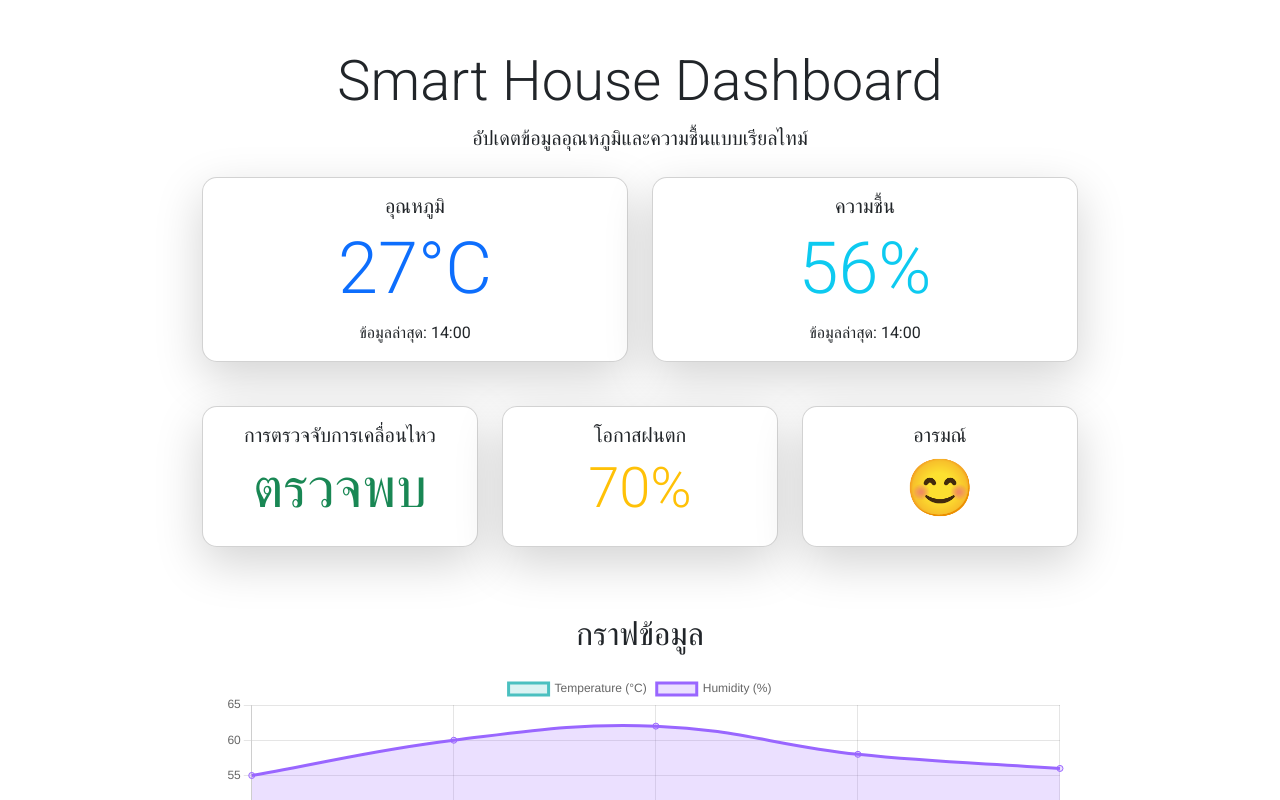
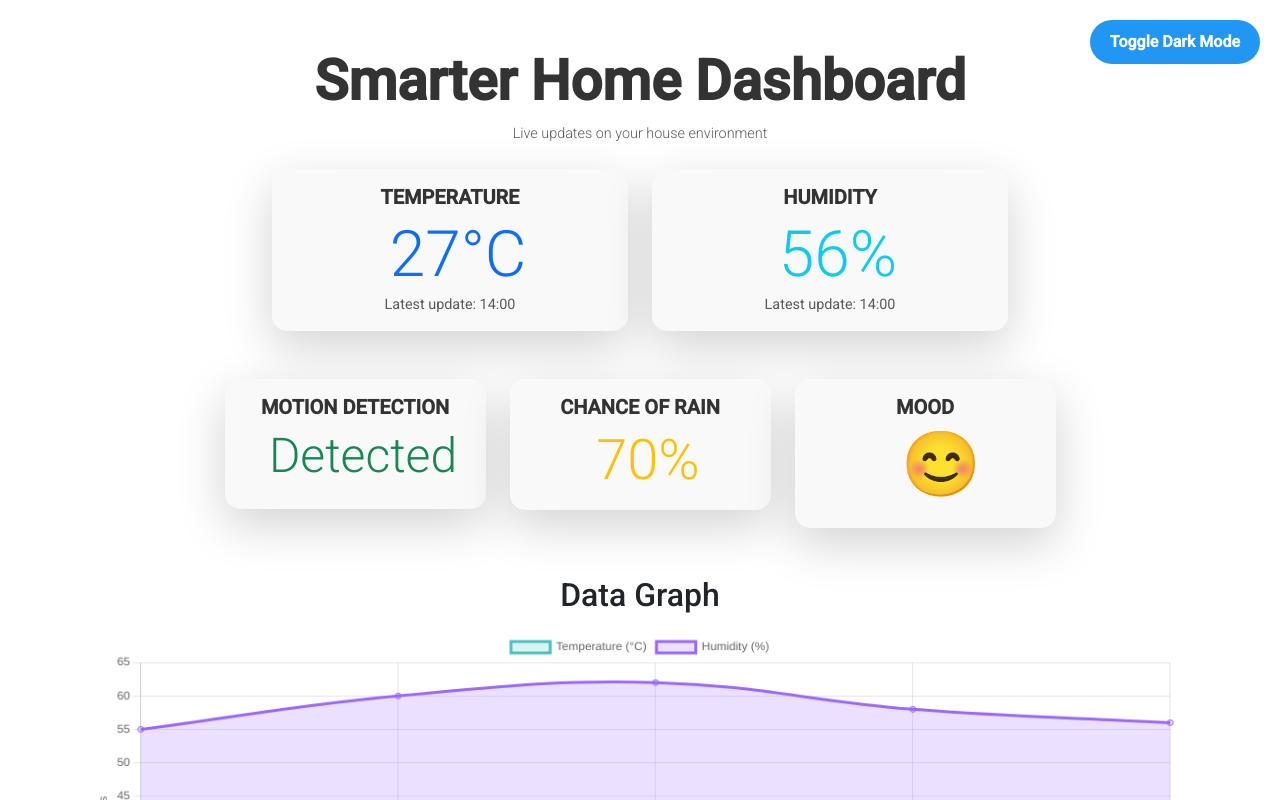
Before and after one commit to kcopyk/skibidiembed, an Angular app: page / in a window 1280 px wide. Shown: the top 800 px of the page. Built offline with nearby package versions, Linux system fonts and the light colour scheme.

Commit message:
dark mode1

```diff
--- a/src/app/dashboard/dashboard.component.css
+++ b/src/app/dashboard/dashboard.component.css
@@ -1,25 +1,104 @@
+/* Light mode (default) */
+body {
+    background-color: #f8f9fa;
+    color: #212529;
+    transition: background-color 0.3s, color 0.3s;
+}
+
 .card {
     border-radius: 15px;
-    margin-bottom: 20px;
+    background-color: #f9f9f9;
+    transition: transform 0.3s, box-shadow 0.3s;
+    display: flex;
+    flex-direction: column;
+    justify-content: space-between;
 }
 
-  .container {
-    max-width: 900px;
+.card:hover {
+    transform: scale(1.03);
+    box-shadow: 0 10px 20px rgba(0, 0, 0, 0.1);
+}
+
+h5.card-title {
+    font-weight: bold;
+    text-transform: uppercase;
+    color: #333;
+}
+
+.text-center h1 {
+    font-weight: bold;
+    color: #333;
+}
+
+.text-muted {
+    font-size: 0.9rem;
 }
 
 #temperatureChart {
     max-height: 400px;
-    margin-top: 20px;
+    border-radius: 15px;
+    padding: 10px;
 }
 
-  .text-success {
-    color: green;
+/* Dark Mode Styles */
+body.dark-mode {
+    background-color: #212529;
+    color: #f8f9fa;
 }
 
-  .text-danger {
-    color: red;
+body.dark-mode .card {
+    background-color: #343a40;
+    color: #f8f9fa;
 }
 
-  .text-warning {
-    color: orange;
+body.dark-mode .card-title,
+body.dark-mode .card-text,
+body.dark-mode .text-muted {
+    color: #f8f9fa;
 }
+
+body.dark-mode .text-center h1 {
+    color: #f8f9fa;
+}
+
+body.dark-mode #temperatureChart {
+    background-color: #495057;
+}
+
+/* Dark mode specific hover styles for cards */
+body.dark-mode .card:hover {
+    box-shadow: 0 10px 20px rgba(255, 255, 255, 0.2);
+}
+
+/* Dark Mode Toggle Button Styles */
+.btn-toggle-dark-mode {
+    position: fixed;
+    top: 20px;
+    right: 20px;
+    background-color: #2196F3;
+    color: #fff;
+    border: none;
+    padding: 10px 20px;
+    border-radius: 25px;
+    cursor: pointer;
+    font-weight: bold;
+    transition: background-color 0.3s;
+}
+
+.btn-toggle-dark-mode:hover {
+    background-color: #1976D2;
+}
+
+.btn-toggle-dark-mode:focus {
+    outline: none;
+}
+
+/* When Dark Mode is active, change button style */
+body.dark-mode .btn-toggle-dark-mode {
+    background-color: #333;
+    color: #fff;
+}
+
+body.dark-mode .btn-toggle-dark-mode:hover {
+    background-color: #495057;
+}
--- a/src/app/dashboard/dashboard.component.html
+++ b/src/app/dashboard/dashboard.component.html
@@ -1,72 +1,94 @@
 <div class="container mt-5">
   <div class="text-center mb-4">
-    <h1 class="display-4">Smart House Dashboard</h1>
-    <p class="lead">อัปเดตข้อมูลอุณหภูมิและความชื้นแบบเรียลไทม์</p>
+    <h1 class="display-4">Smarter Home Dashboard</h1>
+    <p class="lead text-muted">Live updates on your house environment</p>
   </div>
 
-  <!-- Cards Row -->
-  <div class="row">
+  <!-- Dark Mode Toggle Button (placed at the top-right) -->
+  <button class="btn btn-toggle-dark-mode" (click)="toggleDarkMode()">Toggle Dark Mode</button>
+
+  <!-- Top Row: Temperature and Humidity Cards -->
+  <div class="row g-4 justify-content-center">
     <!-- Card for Temperature -->
-    <div class="col-md-6">
-      <div class="card text-center shadow-lg">
+    <div class="col-md-6 col-lg-4">
+      <div class="card text-center shadow-lg border-0">
         <div class="card-body">
-          <h5 class="card-title">อุณหภูมิ</h5>
-          <h2 class="display-2 text-primary">
-            {{ sensorData.temperature[sensorData.temperature.length - 1] }}°C
-          </h2>
-          <p class="card-text">
-            ข้อมูลล่าสุด: {{ sensorData.timestamps[sensorData.timestamps.length - 1] }}
+          <h5 class="card-title">Temperature</h5>
+          <div class="d-flex justify-content-center align-items-center">
+            <i class="fas fa-thermometer-half text-primary display-3 me-3"></i>
+            <h2 class="display-3 text-primary m-0">
+              {{ sensorData.temperature[sensorData.temperature.length - 1] }}°C
+            </h2>
+          </div>
+          <p class="card-text text-muted">
+            Latest update: {{ sensorData.timestamps[sensorData.timestamps.length - 1] }}
           </p>
         </div>
       </div>
     </div>
 
     <!-- Card for Humidity -->
-    <div class="col-md-6">
-      <div class="card text-center shadow-lg">
+    <div class="col-md-6 col-lg-4">
+      <div class="card text-center shadow-lg border-0">
         <div class="card-body">
-          <h5 class="card-title">ความชื้น</h5>
-          <h2 class="display-2 text-info">
-            {{ sensorData.humidity[sensorData.humidity.length - 1] }}%
-          </h2>
-          <p class="card-text">
-            ข้อมูลล่าสุด: {{ sensorData.timestamps[sensorData.timestamps.length - 1] }}
+          <h5 class="card-title">Humidity</h5>
+          <div class="d-flex justify-content-center align-items-center">
+            <i class="fas fa-tint text-info display-3 me-3"></i>
+            <h2 class="display-3 text-info m-0">
+              {{ sensorData.humidity[sensorData.humidity.length - 1] }}%
+            </h2>
+          </div>
+          <p class="card-text text-muted">
+            Latest update: {{ sensorData.timestamps[sensorData.timestamps.length - 1] }}
           </p>
         </div>
       </div>
     </div>
   </div>
 
-  <!-- Additional Cards Row -->
-  <div class="row mt-4">
+  <!-- Bottom Row: Motion, Rain, and Mood Cards -->
+  <div class="row g-4 mt-4 justify-content-center">
     <!-- Card for Motion Detection -->
-    <div class="col-md-4">
-      <div class="card text-center shadow-lg">
+    <div class="col-md-4 col-lg-3">
+      <div class="card text-center shadow-lg border-0">
         <div class="card-body">
-          <h5 class="card-title">การตรวจจับการเคลื่อนไหว</h5>
-          <h2 class="display-4" [class.text-success]="motionDetected" [class.text-danger]="!motionDetected">
-            {{ motionDetected ? 'ตรวจพบ' : 'ไม่มี' }}
-          </h2>
+          <h5 class="card-title">Motion Detection</h5>
+          <div class="d-flex justify-content-center align-items-center">
+            <i
+              class="fas fa-walking display-3"
+              [class.text-success]="motionDetected"
+              [class.text-danger]="!motionDetected"
+            ></i>
+            <h2 class="display-5 ms-3" [class.text-success]="motionDetected" [class.text-danger]="!motionDetected">
+              {{ motionDetected ? 'Detected' : 'None' }}
+            </h2>
+          </div>
         </div>
       </div>
     </div>
 
     <!-- Card for Rain Percentage -->
-    <div class="col-md-4">
-      <div class="card text-center shadow-lg">
+    <div class="col-md-4 col-lg-3">
+      <div class="card text-center shadow-lg border-0">
         <div class="card-body">
-          <h5 class="card-title">โอกาสฝนตก</h5>
-          <h2 class="display-4 text-warning">{{ rainPercentage }}%</h2>
+          <h5 class="card-title">Chance of Rain</h5>
+          <div class="d-flex justify-content-center align-items-center">
+            <i class="fas fa-cloud-rain text-warning display-3 me-3"></i>
+            <h2 class="display-4 text-warning m-0">{{ rainPercentage }}%</h2>
+          </div>
         </div>
       </div>
     </div>
 
     <!-- Card for Mood Detection -->
-    <div class="col-md-4">
-      <div class="card text-center shadow-lg">
+    <div class="col-md-4 col-lg-3">
+      <div class="card text-center shadow-lg border-0">
         <div class="card-body">
-          <h5 class="card-title">อารมณ์</h5>
-          <h2 class="display-4">{{ getMoodEmoji() }}</h2>
+          <h5 class="card-title">Mood</h5>
+          <div class="d-flex justify-content-center align-items-center">
+            <i class="fas fa-smile text-warning display-3 me-3"></i>
+            <h2 class="display-3 ms-3">{{ getMoodEmoji() }}</h2>
+          </div>
         </div>
       </div>
     </div>
@@ -76,7 +98,7 @@
 <!-- Chart Section -->
 <div class="container mt-5">
   <div class="text-center">
-    <h2>กราฟข้อมูล</h2>
+    <h2>Data Graph</h2>
     <canvas id="temperatureChart"></canvas>
   </div>
 </div>
--- a/src/app/dashboard/dashboard.component.ts
+++ b/src/app/dashboard/dashboard.component.ts
@@ -2,6 +2,7 @@ import { Component, OnInit } from '@angular/core';
 import { Chart, registerables } from 'chart.js';
 
 Chart.register(...registerables);
+
 @Component({
   selector: 'app-dashboard',
   templateUrl: './dashboard.component.html',
@@ -15,16 +16,27 @@ export class DashboardComponent implements OnInit {
     timestamps: ['10:00', '11:00', '12:00', '13:00', '14:00']
   };
 
-  // Additional data
-  motionDetected: boolean = true; // True if motion is detected
-  rainPercentage: number = 70; // Simulated rain percentage
-  mood: string = 'smile'; // Can be 'smile', 'sad', or 'neutral'
+  motionDetected: boolean = true;
+  rainPercentage: number = 70;
+  mood: string = 'smile';
+  isDarkMode: boolean = false;
 
   constructor() {}
 
   ngOnInit() {
     this.createTemperatureChart();
   }
+
+  toggleDarkMode() {
+    // Toggle the dark mode class on the body element
+    this.isDarkMode = !this.isDarkMode;
+    if (this.isDarkMode) {
+      document.body.classList.add('dark-mode'); // Apply dark mode
+    } else {
+      document.body.classList.remove('dark-mode'); // Remove dark mode
+    }
+  }
+
 
   createTemperatureChart() {
     const ctx = document.getElementById('temperatureChart') as HTMLCanvasElement;
@@ -63,7 +75,7 @@ export class DashboardComponent implements OnInit {
           },
           scales: {
             x: {
-              type: 'category', // Fix the scale type issue
+              type: 'category',
               title: {
                 display: true,
                 text: 'Time'
@@ -84,12 +96,11 @@ export class DashboardComponent implements OnInit {
   }
 
   getMoodEmoji(): string {
-    // Return emoji based on mood
     switch (this.mood) {
       case 'smile': return '😊';
       case 'sad': return '😢';
       case 'neutral': return '😐';
-      default: return '❓';
+      default: return '😊';
     }
   }
 }
```
Lines whose indentation alone changed are shown as unchanged.
